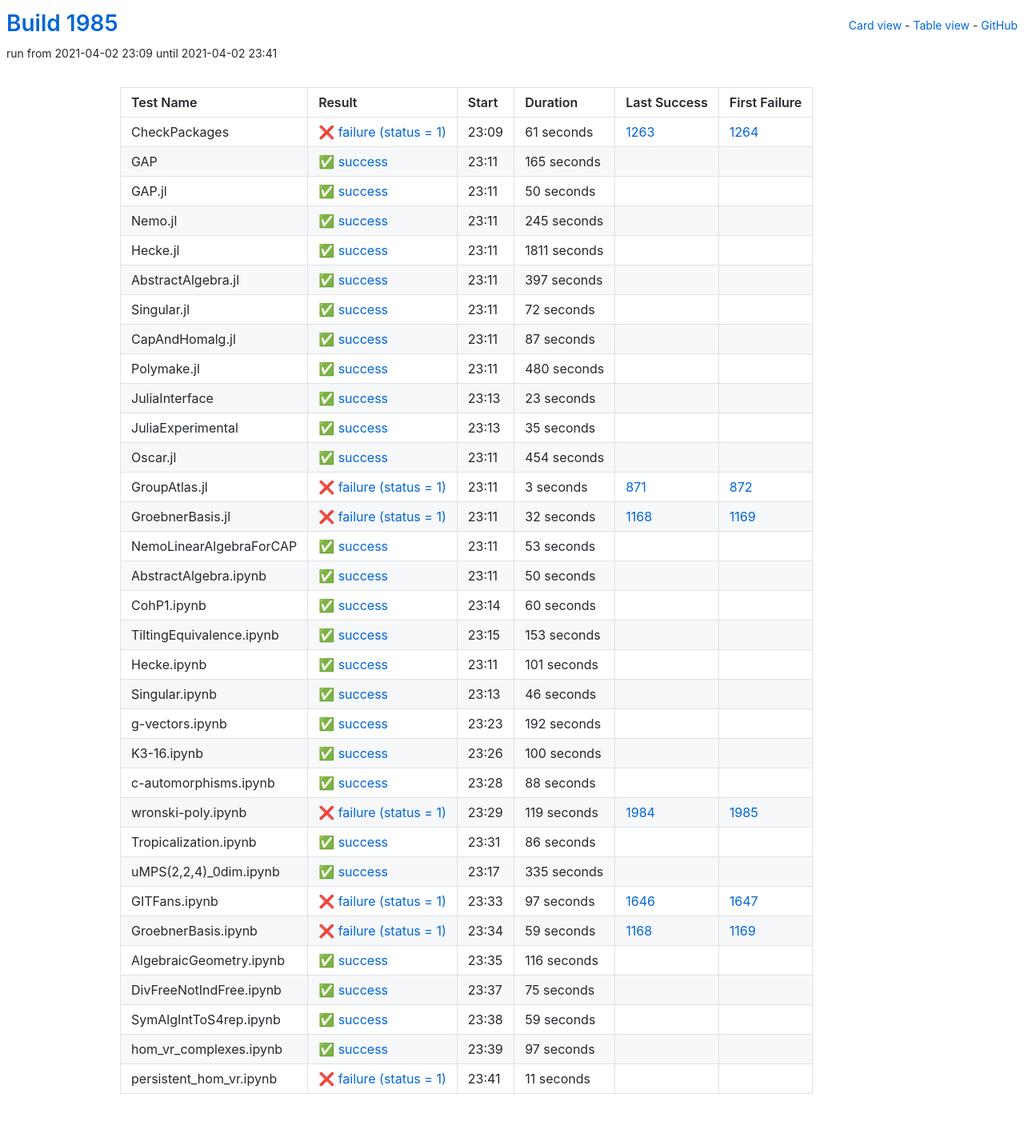
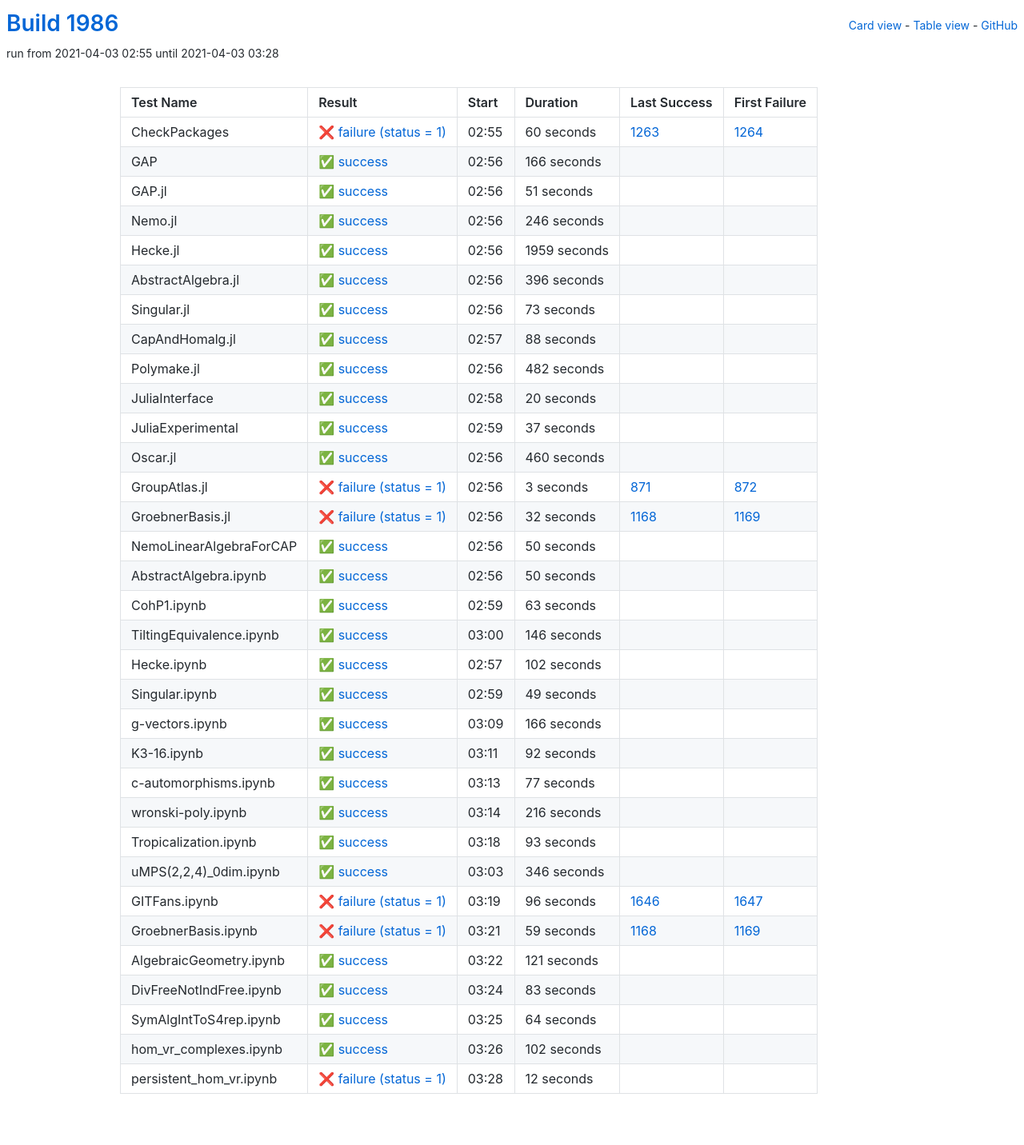
Before and after one commit to oscar-system/oscar-ci-status-stable, a Jekyll site: the page built from table.html, in a window 1280 px wide. Shown: the whole page at 80% size. Built offline with Jekyll 4.4.1, drawn with Linux system fonts in a browser that asks for light colours.

Commit message:
Build #1986

```diff
--- a/_data/ci.yml
+++ b/_data/ci.yml
@@ -1,6 +1,6 @@
 ---
-build: 1985
-build_url: https://oscarci.mathematik.uni-kl.de/job/oscar-stable/1985/
+build: 1986
+build_url: https://oscarci.mathematik.uni-kl.de/job/oscar-stable/1986/
 job: oscar-stable
 organization: oscar-system
 repo: oscar-ci-status-stable
@@ -8,152 +8,152 @@ repourl: https://github.com/oscar-system/oscar-ci-status-stable
 tests:
 - name: CheckPackages
   id: checkpackages
-  log: https://oscarci.mathematik.uni-kl.de/job/oscar-stable/1985/artifact/logs/build-1985/CheckPackages.log
-  start: 2021-04-02 23:09
+  log: https://oscarci.mathematik.uni-kl.de/job/oscar-stable/1986/artifact/logs/build-1986/CheckPackages.log
+  start: 2021-04-03 02:55
   success: false
   exitcode: 1
   status: failure
-  duration: 61
+  duration: 60
   last_success: 1263
   last_success_url: https://oscarci.mathematik.uni-kl.de/job/oscar-stable/1263/
   first_failure: 1264
   first_failure_url: https://oscarci.mathematik.uni-kl.de/job/oscar-stable/1264/
 - name: GAP
   id: gap
-  log: https://oscarci.mathematik.uni-kl.de/job/oscar-stable/1985/artifact/logs/build-1985/GAP.log
-  start: 2021-04-02 23:11
+  log: https://oscarci.mathematik.uni-kl.de/job/oscar-stable/1986/artifact/logs/build-1986/GAP.log
+  start: 2021-04-03 02:56
   success: true
   exitcode: 0
   status: success
-  duration: 165
+  duration: 166
   last_success: false
   last_success_url:
   first_failure: false
   first_failure_url:
 - name: GAP.jl
   id: gap-jl
-  log: https://oscarci.mathematik.uni-kl.de/job/oscar-stable/1985/artifact/logs/build-1985/GAP.jl.log
-  start: 2021-04-02 23:11
+  log: https://oscarci.mathematik.uni-kl.de/job/oscar-stable/1986/artifact/logs/build-1986/GAP.jl.log
+  start: 2021-04-03 02:56
   success: true
   exitcode: 0
   status: success
-  duration: 50
+  duration: 51
   last_success: false
   last_success_url:
   first_failure: false
   first_failure_url:
 - name: Nemo.jl
   id: nemo-jl
-  log: https://oscarci.mathematik.uni-kl.de/job/oscar-stable/1985/artifact/logs/build-1985/Nemo.jl.log
-  start: 2021-04-02 23:11
+  log: https://oscarci.mathematik.uni-kl.de/job/oscar-stable/1986/artifact/logs/build-1986/Nemo.jl.log
+  start: 2021-04-03 02:56
   success: true
   exitcode: 0
   status: success
-  duration: 245
+  duration: 246
   last_success: false
   last_success_url:
   first_failure: false
   first_failure_url:
 - name: Hecke.jl
   id: hecke-jl
-  log: https://oscarci.mathematik.uni-kl.de/job/oscar-stable/1985/artifact/logs/build-1985/Hecke.jl.log
-  start: 2021-04-02 23:11
+  log: https://oscarci.mathematik.uni-kl.de/job/oscar-stable/1986/artifact/logs/build-1986/Hecke.jl.log
+  start: 2021-04-03 02:56
   success: true
   exitcode: 0
   status: success
-  duration: 1811
+  duration: 1959
   last_success: false
   last_success_url:
   first_failure: false
   first_failure_url:
 - name: AbstractAlgebra.jl
   id: abstractalgebra-jl
-  log: https://oscarci.mathematik.uni-kl.de/job/oscar-stable/1985/artifact/logs/build-1985/AbstractAlgebra.jl.log
-  start: 2021-04-02 23:11
+  log: https://oscarci.mathematik.uni-kl.de/job/oscar-stable/1986/artifact/logs/build-1986/AbstractAlgebra.jl.log
+  start: 2021-04-03 02:56
   success: true
   exitcode: 0
   status: success
-  duration: 397
+  duration: 396
   last_success: false
   last_success_url:
   first_failure: false
   first_failure_url:
 - name: Singular.jl
   id: singular-jl
-  log: https://oscarci.mathematik.uni-kl.de/job/oscar-stable/1985/artifact/logs/build-1985/Singular.jl.log
-  start: 2021-04-02 23:11
+  log: https://oscarci.mathematik.uni-kl.de/job/oscar-stable/1986/artifact/logs/build-1986/Singular.jl.log
+  start: 2021-04-03 02:56
   success: true
   exitcode: 0
   status: success
-  duration: 72
+  duration: 73
   last_success: false
   last_success_url:
   first_failure: false
   first_failure_url:
 - name: CapAndHomalg.jl
   id: capandhomalg-jl
-  log: https://oscarci.mathematik.uni-kl.de/job/oscar-stable/1985/artifact/logs/build-1985/CapAndHomalg.jl.log
-  start: 2021-04-02 23:11
+  log: https://oscarci.mathematik.uni-kl.de/job/oscar-stable/1986/artifact/logs/build-1986/CapAndHomalg.jl.log
+  start: 2021-04-03 02:57
   success: true
   exitcode: 0
   status: success
-  duration: 87
+  duration: 88
   last_success: false
   last_success_url:
   first_failure: false
   first_failure_url:
 - name: Polymake.jl
   id: polymake-jl
-  log: https://oscarci.mathematik.uni-kl.de/job/oscar-stable/1985/artifact/logs/build-1985/Polymake.jl.log
-  start: 2021-04-02 23:11
+  log: https://oscarci.mathematik.uni-kl.de/job/oscar-stable/1986/artifact/logs/build-1986/Polymake.jl.log
+  start: 2021-04-03 02:56
   success: true
   exitcode: 0
   status: success
-  duration: 480
+  duration: 482
   last_success: false
   last_success_url:
   first_failure: false
   first_failure_url:
 - name: JuliaInterface
   id: juliainterface
-  log: https://oscarci.mathematik.uni-kl.de/job/oscar-stable/1985/artifact/logs/build-1985/JuliaInterface.log
-  start: 2021-04-02 23:13
+  log: https://oscarci.mathematik.uni-kl.de/job/oscar-stable/1986/artifact/logs/build-1986/JuliaInterface.log
+  start: 2021-04-03 02:58
   success: true
   exitcode: 0
   status: success
-  duration: 23
+  duration: 20
   last_success: false
   last_success_url:
   first_failure: false
   first_failure_url:
 - name: JuliaExperimental
   id: juliaexperimental
-  log: https://oscarci.mathematik.uni-kl.de/job/oscar-stable/1985/artifact/logs/build-1985/JuliaExperimental.log
-  start: 2021-04-02 23:13
+  log: https://oscarci.mathematik.uni-kl.de/job/oscar-stable/1986/artifact/logs/build-1986/JuliaExperimental.log
+  start: 2021-04-03 02:59
   success: true
   exitcode: 0
   status: success
-  duration: 35
+  duration: 37
   last_success: false
   last_success_url:
   first_failure: false
   first_failure_url:
 - name: Oscar.jl
   id: oscar-jl
-  log: https://oscarci.mathematik.uni-kl.de/job/oscar-stable/1985/artifact/logs/build-1985/Oscar.jl.log
-  start: 2021-04-02 23:11
+  log: https://oscarci.mathematik.uni-kl.de/job/oscar-stable/1986/artifact/logs/build-1986/Oscar.jl.log
+  start: 2021-04-03 02:56
   success: true
   exitcode: 0
   status: success
-  duration: 454
+  duration: 460
   last_success: false
   last_success_url:
   first_failure: false
   first_failure_url:
 - name: GroupAtlas.jl
   id: groupatlas-jl
-  log: https://oscarci.mathematik.uni-kl.de/job/oscar-stable/1985/artifact/logs/build-1985/GroupAtlas.jl.log
-  start: 2021-04-02 23:11
+  log: https://oscarci.mathematik.uni-kl.de/job/oscar-stable/1986/artifact/logs/build-1986/GroupAtlas.jl.log
+  start: 2021-04-03 02:56
   success: false
   exitcode: 1
   status: failure
@@ -164,8 +164,8 @@ tests:
   first_failure_url: https://oscarci.mathematik.uni-kl.de/job/oscar-stable/872/
 - name: GroebnerBasis.jl
   id: groebnerbasis-jl
-  log: https://oscarci.mathematik.uni-kl.de/job/oscar-stable/1985/artifact/logs/build-1985/GroebnerBasis.jl.log
-  start: 2021-04-02 23:11
+  log: https://oscarci.mathematik.uni-kl.de/job/oscar-stable/1986/artifact/logs/build-1986/GroebnerBasis.jl.log
+  start: 2021-04-03 02:56
   success: false
   exitcode: 1
   status: failure
@@ -176,20 +176,20 @@ tests:
   first_failure_url: https://oscarci.mathematik.uni-kl.de/job/oscar-stable/1169/
 - name: NemoLinearAlgebraForCAP
   id: nemolinearalgebraforcap
-  log: https://oscarci.mathematik.uni-kl.de/job/oscar-stable/1985/artifact/logs/build-1985/NemoLinearAlgebraForCAP.log
-  start: 2021-04-02 23:11
+  log: https://oscarci.mathematik.uni-kl.de/job/oscar-stable/1986/artifact/logs/build-1986/NemoLinearAlgebraForCAP.log
+  start: 2021-04-03 02:56
   success: true
   exitcode: 0
   status: success
-  duration: 53
+  duration: 50
   last_success: false
   last_success_url:
   first_failure: false
   first_failure_url:
 - name: AbstractAlgebra.ipynb
   id: abstractalgebra-ipynb
-  log: https://oscarci.mathematik.uni-kl.de/job/oscar-stable/1985/artifact/logs/build-1985/AbstractAlgebra.ipynb.log
-  start: 2021-04-02 23:11
+  log: https://oscarci.mathematik.uni-kl.de/job/oscar-stable/1986/artifact/logs/build-1986/AbstractAlgebra.ipynb.log
+  start: 2021-04-03 02:56
   success: true
   exitcode: 0
   status: success
@@ -200,140 +200,140 @@ tests:
   first_failure_url:
 - name: CohP1.ipynb
   id: cohp1-ipynb
-  log: https://oscarci.mathematik.uni-kl.de/job/oscar-stable/1985/artifact/logs/build-1985/CohP1.ipynb.log
-  start: 2021-04-02 23:14
+  log: https://oscarci.mathematik.uni-kl.de/job/oscar-stable/1986/artifact/logs/build-1986/CohP1.ipynb.log
+  start: 2021-04-03 02:59
   success: true
   exitcode: 0
   status: success
-  duration: 60
+  duration: 63
   last_success: false
   last_success_url:
   first_failure: false
   first_failure_url:
 - name: TiltingEquivalence.ipynb
   id: tiltingequivalence-ipynb
-  log: https://oscarci.mathematik.uni-kl.de/job/oscar-stable/1985/artifact/logs/build-1985/TiltingEquivalence.ipynb.log
-  start: 2021-04-02 23:15
+  log: https://oscarci.mathematik.uni-kl.de/job/oscar-stable/1986/artifact/logs/build-1986/TiltingEquivalence.ipynb.log
+  start: 2021-04-03 03:00
   success: true
   exitcode: 0
   status: success
-  duration: 153
+  duration: 146
   last_success: false
   last_success_url:
   first_failure: false
   first_failure_url:
 - name: Hecke.ipynb
   id: hecke-ipynb
-  log: https://oscarci.mathematik.uni-kl.de/job/oscar-stable/1985/artifact/logs/build-1985/Hecke.ipynb.log
-  start: 2021-04-02 23:11
+  log: https://oscarci.mathematik.uni-kl.de/job/oscar-stable/1986/artifact/logs/build-1986/Hecke.ipynb.log
+  start: 2021-04-03 02:57
   success: true
   exitcode: 0
   status: success
-  duration: 101
+  duration: 102
   last_success: false
   last_success_url:
   first_failure: false
   first_failure_url:
 - name: Singular.ipynb
   id: singular-ipynb
-  log: https://oscarci.mathematik.uni-kl.de/job/oscar-stable/1985/artifact/logs/build-1985/Singular.ipynb.log
-  start: 2021-04-02 23:13
+  log: https://oscarci.mathematik.uni-kl.de/job/oscar-stable/1986/artifact/logs/build-1986/Singular.ipynb.log
+  start: 2021-04-03 02:59
   success: true
   exitcode: 0
   status: success
-  duration: 46
+  duration: 49
   last_success: false
   last_success_url:
   first_failure: false
   first_failure_url:
 - name: g-vectors.ipynb
   id: g-vectors-ipynb
-  log: https://oscarci.mathematik.uni-kl.de/job/oscar-stable/1985/artifact/logs/build-1985/g-vectors.ipynb.log
-  start: 2021-04-02 23:23
+  log: https://oscarci.mathematik.uni-kl.de/job/oscar-stable/1986/artifact/logs/build-1986/g-vectors.ipynb.log
+  start: 2021-04-03 03:09
   success: true
   exitcode: 0
   status: success
-  duration: 192
+  duration: 166
   last_success: false
   last_success_url:
   first_failure: false
   first_failure_url:
 - name: K3-16.ipynb
   id: k3-16-ipynb
-  log: https://oscarci.mathematik.uni-kl.de/job/oscar-stable/1985/artifact/logs/build-1985/K3-16.ipynb.log
-  start: 2021-04-02 23:26
+  log: https://oscarci.mathematik.uni-kl.de/job/oscar-stable/1986/artifact/logs/build-1986/K3-16.ipynb.log
+  start: 2021-04-03 03:11
   success: true
   exitcode: 0
   status: success
-  duration: 100
+  duration: 92
   last_success: false
   last_success_url:
   first_failure: false
   first_failure_url:
 - name: c-automorphisms.ipynb
   id: c-automorphisms-ipynb
-  log: https://oscarci.mathematik.uni-kl.de/job/oscar-stable/1985/artifact/logs/build-1985/c-automorphisms.ipynb.log
-  start: 2021-04-02 23:28
+  log: https://oscarci.mathematik.uni-kl.de/job/oscar-stable/1986/artifact/logs/build-1986/c-automorphisms.ipynb.log
+  start: 2021-04-03 03:13
   success: true
   exitcode: 0
   status: success
-  duration: 88
+  duration: 77
   last_success: false
   last_success_url:
   first_failure: false
   first_failure_url:
 - name: wronski-poly.ipynb
   id: wronski-poly-ipynb
-  log: https://oscarci.mathematik.uni-kl.de/job/oscar-stable/1985/artifact/logs/build-1985/wronski-poly.ipynb.log
-  start: 2021-04-02 23:29
-  success: false
-  exitcode: 1
-  status: failure
-  duration: 119
-  last_success: 1984
-  last_success_url: https://oscarci.mathematik.uni-kl.de/job/oscar-stable/1984/
-  first_failure: 1985
-  first_failure_url: https://oscarci.mathematik.uni-kl.de/job/oscar-stable/1985/
-- name: Tropicalization.ipynb
-  id: tropicalization-ipynb
-  log: https://oscarci.mathematik.uni-kl.de/job/oscar-stable/1985/artifact/logs/build-1985/Tropicalization.ipynb.log
-  start: 2021-04-02 23:31
+  log: https://oscarci.mathematik.uni-kl.de/job/oscar-stable/1986/artifact/logs/build-1986/wronski-poly.ipynb.log
+  start: 2021-04-03 03:14
   success: true
   exitcode: 0
   status: success
-  duration: 86
+  duration: 216
+  last_success: false
+  last_success_url:
+  first_failure: false
+  first_failure_url:
+- name: Tropicalization.ipynb
+  id: tropicalization-ipynb
+  log: https://oscarci.mathematik.uni-kl.de/job/oscar-stable/1986/artifact/logs/build-1986/Tropicalization.ipynb.log
+  start: 2021-04-03 03:18
+  success: true
+  exitcode: 0
+  status: success
+  duration: 93
   last_success: false
   last_success_url:
   first_failure: false
   first_failure_url:
 - name: uMPS(2,2,4)_0dim.ipynb
   id: umps-2-2-4-0dim-ipynb
-  log: https://oscarci.mathematik.uni-kl.de/job/oscar-stable/1985/artifact/logs/build-1985/uMPS-2-2-4-_0dim.ipynb.log
-  start: 2021-04-02 23:17
+  log: https://oscarci.mathematik.uni-kl.de/job/oscar-stable/1986/artifact/logs/build-1986/uMPS-2-2-4-_0dim.ipynb.log
+  start: 2021-04-03 03:03
   success: true
   exitcode: 0
   status: success
-  duration: 335
+  duration: 346
   last_success: false
   last_success_url:
   first_failure: false
   first_failure_url:
 - name: GITFans.ipynb
   id: gitfans-ipynb
-  log: https://oscarci.mathematik.uni-kl.de/job/oscar-stable/1985/artifact/logs/build-1985/GITFans.ipynb.log
-  start: 2021-04-02 23:33
+  log: https://oscarci.mathematik.uni-kl.de/job/oscar-stable/1986/artifact/logs/build-1986/GITFans.ipynb.log
+  start: 2021-04-03 03:19
   success: false
   exitcode: 1
   status: failure
-  duration: 97
+  duration: 96
   last_success: 1646
   last_success_url: https://oscarci.mathematik.uni-kl.de/job/oscar-stable/1646/
   first_failure: 1647
   first_failure_url: https://oscarci.mathematik.uni-kl.de/job/oscar-stable/1647/
 - name: GroebnerBasis.ipynb
   id: groebnerbasis-ipynb
-  log: https://oscarci.mathematik.uni-kl.de/job/oscar-stable/1985/artifact/logs/build-1985/GroebnerBasis.ipynb.log
-  start: 2021-04-02 23:34
+  log: https://oscarci.mathematik.uni-kl.de/job/oscar-stable/1986/artifact/logs/build-1986/GroebnerBasis.ipynb.log
+  start: 2021-04-03 03:21
   success: false
   exitcode: 1
   status: failure
@@ -344,60 +344,60 @@ tests:
   first_failure_url: https://oscarci.mathematik.uni-kl.de/job/oscar-stable/1169/
 - name: AlgebraicGeometry.ipynb
   id: algebraicgeometry-ipynb
-  log: https://oscarci.mathematik.uni-kl.de/job/oscar-stable/1985/artifact/logs/build-1985/AlgebraicGeometry.ipynb.log
-  start: 2021-04-02 23:35
+  log: https://oscarci.mathematik.uni-kl.de/job/oscar-stable/1986/artifact/logs/build-1986/AlgebraicGeometry.ipynb.log
+  start: 2021-04-03 03:22
   success: true
   exitcode: 0
   status: success
-  duration: 116
+  duration: 121
   last_success: false
   last_success_url:
   first_failure: false
   first_failure_url:
 - name: DivFreeNotIndFree.ipynb
   id: divfreenotindfree-ipynb
-  log: https://oscarci.mathematik.uni-kl.de/job/oscar-stable/1985/artifact/logs/build-1985/DivFreeNotIndFree.ipynb.log
-  start: 2021-04-02 23:37
+  log: https://oscarci.mathematik.uni-kl.de/job/oscar-stable/1986/artifact/logs/build-1986/DivFreeNotIndFree.ipynb.log
+  start: 2021-04-03 03:24
   success: true
   exitcode: 0
   status: success
-  duration: 75
+  duration: 83
   last_success: false
   last_success_url:
   first_failure: false
   first_failure_url:
 - name: SymAlgIntToS4rep.ipynb
   id: symalginttos4rep-ipynb
-  log: https://oscarci.mathematik.uni-kl.de/job/oscar-stable/1985/artifact/logs/build-1985/SymAlgIntToS4rep.ipynb.log
-  start: 2021-04-02 23:38
+  log: https://oscarci.mathematik.uni-kl.de/job/oscar-stable/1986/artifact/logs/build-1986/SymAlgIntToS4rep.ipynb.log
+  start: 2021-04-03 03:25
   success: true
   exitcode: 0
   status: success
-  duration: 59
+  duration: 64
   last_success: false
   last_success_url:
   first_failure: false
   first_failure_url:
 - name: hom_vr_complexes.ipynb
   id: hom-vr-complexes-ipynb
-  log: https://oscarci.mathematik.uni-kl.de/job/oscar-stable/1985/artifact/logs/build-1985/hom_vr_complexes.ipynb.log
-  start: 2021-04-02 23:39
+  log: https://oscarci.mathematik.uni-kl.de/job/oscar-stable/1986/artifact/logs/build-1986/hom_vr_complexes.ipynb.log
+  start: 2021-04-03 03:26
   success: true
   exitcode: 0
   status: success
-  duration: 97
+  duration: 102
   last_success: false
   last_success_url:
   first_failure: false
   first_failure_url:
 - name: persistent_hom_vr.ipynb
   id: persistent-hom-vr-ipynb
-  log: https://oscarci.mathematik.uni-kl.de/job/oscar-stable/1985/artifact/logs/build-1985/persistent_hom_vr.ipynb.log
-  start: 2021-04-02 23:41
+  log: https://oscarci.mathematik.uni-kl.de/job/oscar-stable/1986/artifact/logs/build-1986/persistent_hom_vr.ipynb.log
+  start: 2021-04-03 03:28
   success: false
   exitcode: 1
   status: failure
-  duration: 11
+  duration: 12
   last_success: false
   last_success_url:
   first_failure: false
```
Also changed, not shown: README.md.
